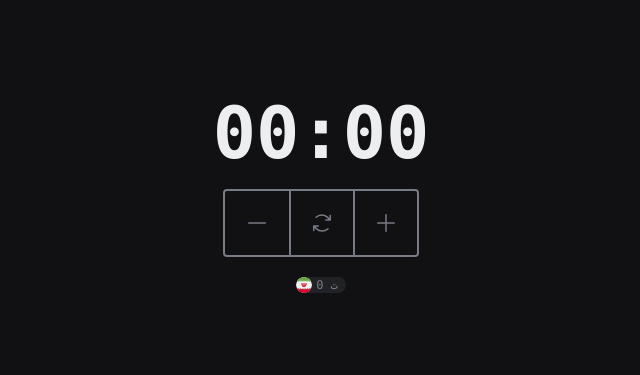
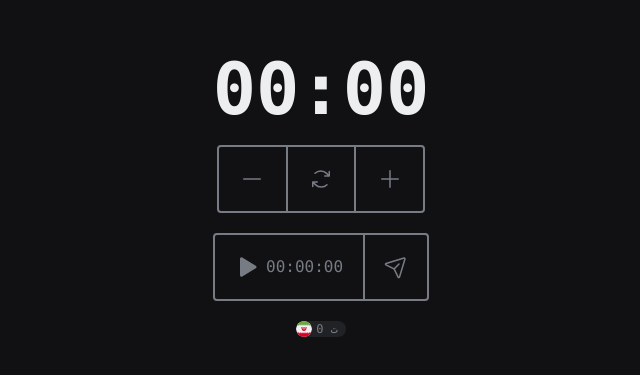
Before and after one commit to gikdev/bahrito, a React (Vite) app: page / in a window 1280 px wide. Shown: the part 205-580 px from the top of the page, without its empty margins (319-959 px from the left). Built offline with nearby package versions, Linux system fonts and the light colour scheme.

Commit message:
Added a stopwatch!

```diff
--- a/index.html
+++ b/index.html
@@ -1,16 +1,13 @@
 <!doctype html>
 <html lang="en" class="bg-neutral-darker text-neutral-light font-mono">
-
 <head>
   <meta charset="UTF-8" />
   <link rel="icon" type="image/svg+xml" href="/vite.svg" />
   <meta name="viewport" content="width=device-width, initial-scale=1.0" />
-  <title>Bahrito - v1.5.3</title>
+  <title>Bahrito - v1.6.0</title>
 </head>
-
 <body class="p-2 flex flex-col gap-2 items-center min-h-dvh justify-center">
   <div id="root"></div>
   <script type="module" src="/src/index.tsx"></script>
 </body>
-
 </html>
--- a/src/app.tsx
+++ b/src/app.tsx
@@ -1,7 +1,27 @@
 import Counter from "@/components/counter"
+import TimeBtn from "@/components/time-btn"
+import useCounter from "@/shared/counter.reducer"
+import Tag from "@/components/tag"
+import PowerInput from "@/components/power-input"
 
 function App() {
-  return <Counter />
+  const counter = useCounter()
+
+  return (
+    <div className="flex flex-col gap-5">
+      <Counter counter={counter} />
+      <TimeBtn addMinutes={counter.add} />
+      <Tag currency="IRT" minutes={counter.minutes} />
+      <PowerInput
+        events={[
+          [counter.change, "Enter"],
+          [counter.inc, "+", "="],
+          [counter.dec, "-"],
+          [counter.reset, "0"],
+        ]}
+      />
+    </div>
+  )
 }
 
 export default App
--- a/src/components/counter/btn.tsx
+++ b/src/components/btn.tsx
@@ -4,17 +4,18 @@ import type { Icon } from "@phosphor-icons/react"
 interface Props {
   onClick: () => void
   icon: Icon
+  disabled?: boolean
 }
 
-function Btn({ icon: Icon, onClick }: Props) {
+function Btn({ icon: Icon, onClick, disabled = false }: Props) {
   const cn = jn(
-    "w-16 h-16 flex items-center justify-center",
+    "min-w-16 min-h-16 flex items-center justify-center grow shrink",
     "hover:bg-neutral-lighter hover:text-neutral-darker",
     "active:scale-95 disabled:cursor-not-allowed",
   )
 
   return (
-    <button {...cn} type="button" onClick={onClick}>
+    <button {...cn} type="button" onClick={onClick} disabled={disabled}>
       <Icon size={24} />
     </button>
   )
--- a/src/components/counter/index.tsx
+++ b/src/components/counter.tsx
@@ -1,16 +1,18 @@
 import { jn, minutesToClock } from "@/shared/helpers"
 import { ArrowsClockwise, Minus, Plus } from "@phosphor-icons/react"
 import Btn from "./btn"
-import PowerInput from "./power-input"
-import Tag from "./tag"
-import useMinutes from "./use-minutes"
+import type useCounter from "@/shared/counter.reducer"
 
-function Counter() {
-  const { minutes, inc, dec, change, reset } = useMinutes()
+interface Props {
+  counter: ReturnType<typeof useCounter>
+}
+
+function Counter({ counter }: Props) {
+  const { minutes, inc, dec, change } = counter
 
   const btnContainer = jn(
     "flex border-2 divide-x-2 rounded overflow-hidden",
-    "border-neutral-light divide-neutral-light",
+    "border-neutral-light divide-neutral-light min-w-52",
     "hover:border-neutral-lighter hover:divide-neutral-lighter hover:text-neutral-lighter",
   )
 
@@ -24,17 +26,6 @@ function Counter() {
         <Btn onClick={change} icon={ArrowsClockwise} />
         <Btn onClick={inc} icon={Plus} />
       </div>
-      <PowerInput
-        events={[
-          [change, "Enter"],
-          [inc, "+", "="],
-          [dec, "-"],
-          [reset, "0"],
-        ]}
-      />
-      <div className="items-center justify-center flex flex-wrap gap-2">
-        <Tag currency="IRT" minutes={minutes} />
-      </div>
     </div>
   )
 }
--- a/src/components/counter/tag.tsx
+++ b/src/components/tag.tsx
@@ -18,7 +18,7 @@ function Tag({ minutes, currency }: Props) {
   const [imgUrl, text] = config[currency](minutes)
 
   return (
-    <div className="bg-neutral-dark text-neutral-light rounded-full flex gap-1 items-center pe-2 hover:bg-neutral-lighter hover:text-neutral-darker">
+    <div className="mx-auto bg-neutral-dark max-w-max text-neutral-light rounded-full flex gap-1 items-center pe-2 hover:bg-neutral-lighter hover:text-neutral-darker">
       <img className="rounded-full size-4" src={imgUrl} alt="" />
       <span className="text-xs">{text}</span>
     </div>
--- /dev/null
+++ b/src/components/time-btn.tsx
@@ -0,0 +1,74 @@
+import { jn, secondsToClock } from "@/shared/helpers"
+import { PaperPlaneTilt, Pause, Play } from "@phosphor-icons/react"
+import { useEffect, useState } from "react"
+import Btn from "./btn"
+
+function calculateTimeSpanBetween(date1: Date | undefined, date2: Date | undefined): number {
+  if (!date1 || !date2) return Number.NaN
+
+  // @ts-ignore
+  const diffTimeInMS = Math.abs(date1 - date2)
+
+  const seconds = Math.floor(diffTimeInMS / 1000)
+
+  return seconds
+}
+
+interface Props {
+  addMinutes: (value: number) => void
+}
+
+function TimeBtn({ addMinutes }: Props) {
+  const [isPlaying, setPlaying] = useState(false)
+  const [startDate, setStartDate] = useState<Date>()
+  const [seconds, setSeconds] = useState(0)
+  const Icon = isPlaying ? Pause : Play
+  const btn = jn(
+    "min-w-16 min-h-16 px- gap-2 flex justify-center items-center",
+    "hover:text-neutral-darker hover:bg-neutral-lighter grow shrink",
+  )
+  const btnContainer = jn(
+    "flex border-2 divide-x-2 rounded overflow-hidden",
+    "border-neutral-light divide-neutral-light min-w-52",
+    "hover:border-neutral-lighter hover:divide-neutral-lighter hover:text-neutral-lighter",
+  )
+
+  useEffect(() => {
+    const interval = setInterval(() => {
+      if (!isPlaying) return
+
+      setSeconds(calculateTimeSpanBetween(startDate, new Date()))
+    }, 1000)
+
+    return () => clearInterval(interval)
+  }, [startDate, isPlaying])
+
+  function play() {
+    setSeconds(0)
+    setStartDate(new Date())
+    setPlaying(true)
+  }
+
+  function pause() {
+    const timeSpan = calculateTimeSpanBetween(startDate, new Date())
+    setSeconds(timeSpan)
+    setPlaying(false)
+  }
+
+  function move() {
+    addMinutes(Math.floor(seconds / 60))
+    setSeconds(0)
+  }
+
+  return (
+    <div {...btnContainer}>
+      <button {...btn} type="button" onClick={isPlaying ? pause : play}>
+        <Icon weight="fill" size={24} />
+        <span>{secondsToClock(seconds)}</span>
+      </button>
+      <Btn onClick={move} icon={PaperPlaneTilt} disabled={isPlaying} />
+    </div>
+  )
+}
+
+export default TimeBtn
--- a/src/components/counter/use-minutes.tsx
+++ b/src/shared/counter.reducer.tsx
@@ -5,6 +5,7 @@ type Action =
   | { type: "dec" }
   | { type: "reset" }
   | { type: "change"; value: number }
+  | { type: "add"; value: number }
 
 function reducer(minutes: number, action: Action) {
   let final = minutes
@@ -13,6 +14,7 @@ function reducer(minutes: number, action: Action) {
   if (action.type === "dec") final = minutes > 0 ? minutes - 1 : minutes
   if (action.type === "reset") final = 0
   if (action.type === "change") final = action.value
+  if (action.type === "add") final += action.value
 
   localStorage.setItem("COUNT", JSON.stringify(final))
   return final
@@ -20,9 +22,10 @@ function reducer(minutes: number, action: Action) {
 
 const onload = () => Number(localStorage.getItem("COUNT") ?? 0)
 
-function useMinutes() {
+function useCounter() {
   const [minutes, dispatch] = useReducer(reducer, 0, onload)
 
+  const add = (value: number) => dispatch({ type: "add", value: value })
   const inc = () => dispatch({ type: "inc" })
   const dec = () => dispatch({ type: "dec" })
   const reset = () => dispatch({ type: "reset" })
@@ -33,7 +36,7 @@ function useMinutes() {
     dispatch({ type: "change", value })
   }
 
-  return { minutes, inc, dec, change, reset }
+  return { minutes, inc, dec, change, reset, add }
 }
 
-export default useMinutes
+export default useCounter
--- a/src/shared/helpers.ts
+++ b/src/shared/helpers.ts
@@ -8,8 +8,17 @@ function minutesToClock(minutes: number): string {
   return `${h}:${m}`
 }
 
+function secondsToClock(seconds: number): string {
+  const addZero = (num: number) => num.toString().padStart(2, "0")
+  const h = Math.floor(seconds / 3600)
+  const m = Math.floor((seconds % 3600) / 60)
+  const s = seconds % 60
+
+  return `${addZero(h)}:${addZero(m)}:${addZero(s)}`
+}
+
 function jn(...parts: string[]): { className: string } {
   return { className: parts.join(" ") }
 }
 
-export { minutesToClock, jn }
+export { minutesToClock, secondsToClock, jn }
--- a/src/shared/styles.css
+++ b/src/shared/styles.css
@@ -4,8 +4,7 @@
 
 @layer components {
   .powerball {
-    @apply
-      absolute left-[50%] bottom-[5%] -translate-x-1/2 opacity-50
+    @apply absolute left-[50%] bottom-[5%] -translate-x-1/2 opacity-50
       -translate-y-1/2 size-4 focus:size-12 focus:rotate-[360deg]
       rounded-xl cursor-pointer bg-neutral-dark focus:bottom-[10%]
       text-transparent focus:bg-[dodgerblue] focus:outline-none
@@ -16,7 +15,7 @@
 
     &:focus {
       box-shadow: 1px 1px 10px 5px hsla(210, 100%, 56%, 0.3);
-      animation: spinner 3000ms ease-in-out infinite ;
+      animation: spinner 3000ms ease-in-out infinite;
     }
   }
 }
```
Also changed, not shown: src/components/power-input.tsx (renamed from src/components/counter/power-input.tsx).
